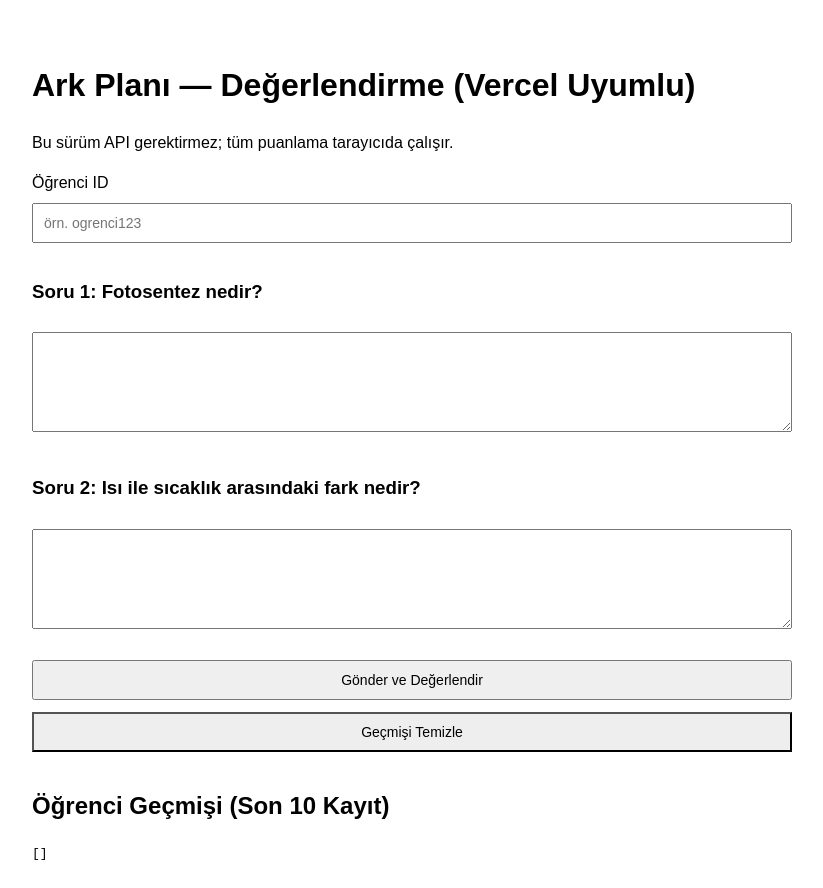
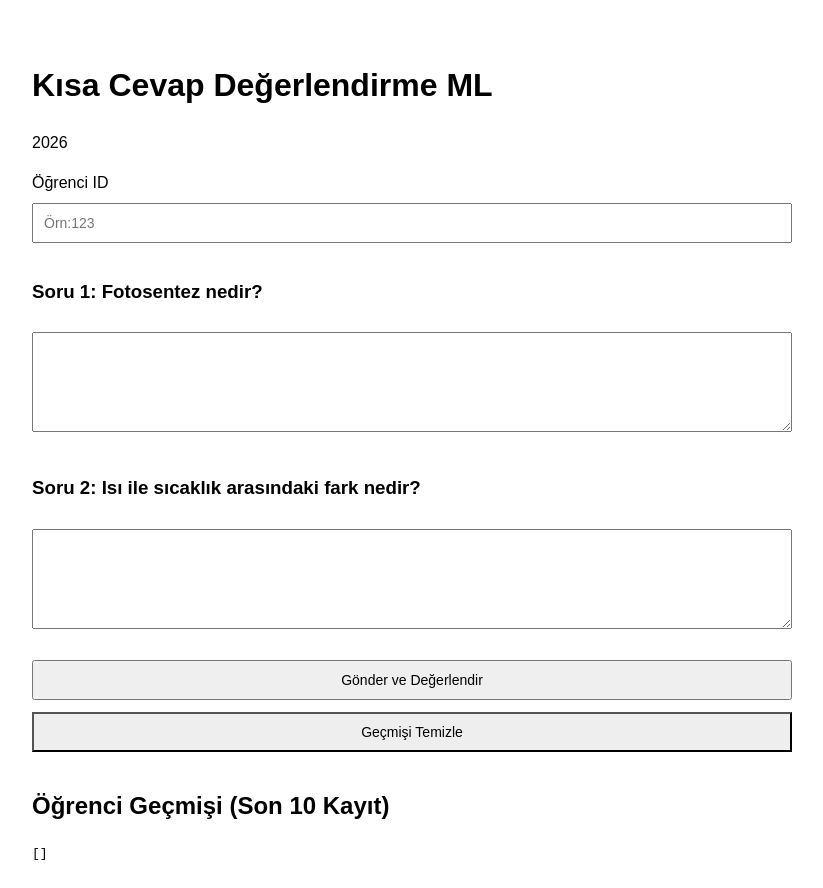
Before and after one commit to abdbali/tez, a Next.js app: page / in a window 1280 px wide. Shown: the top 888 px of the page, without its empty margins (228-1051 px from the left). Built offline with nearby package versions, Linux system fonts and the light colour scheme.

Commit message:
Update headings and placeholder text in page.js

```diff
--- a/app/page.js
+++ b/app/page.js
@@ -49,15 +49,15 @@ export default function Home() {
 
   return (
     <main style={{ padding: 40, maxWidth: 760, margin: "0 auto" }}>
-      <h1>Ark Planı — Değerlendirme (Vercel Uyumlu)</h1>
-      <p>Bu sürüm API gerektirmez; tüm puanlama tarayıcıda çalışır.</p>
+      <h1>Kısa Cevap Değerlendirme ML </h1>
+      <p>2026 </p>
 
       <label htmlFor="studentId">Öğrenci ID</label>
       <input
         id="studentId"
         value={studentId}
         onChange={(e) => setStudentId(e.target.value)}
-        placeholder="örn. ogrenci123"
+        placeholder="Örn:123"
       />
 
       <h3>Soru 1: Fotosentez nedir?</h3>
```
